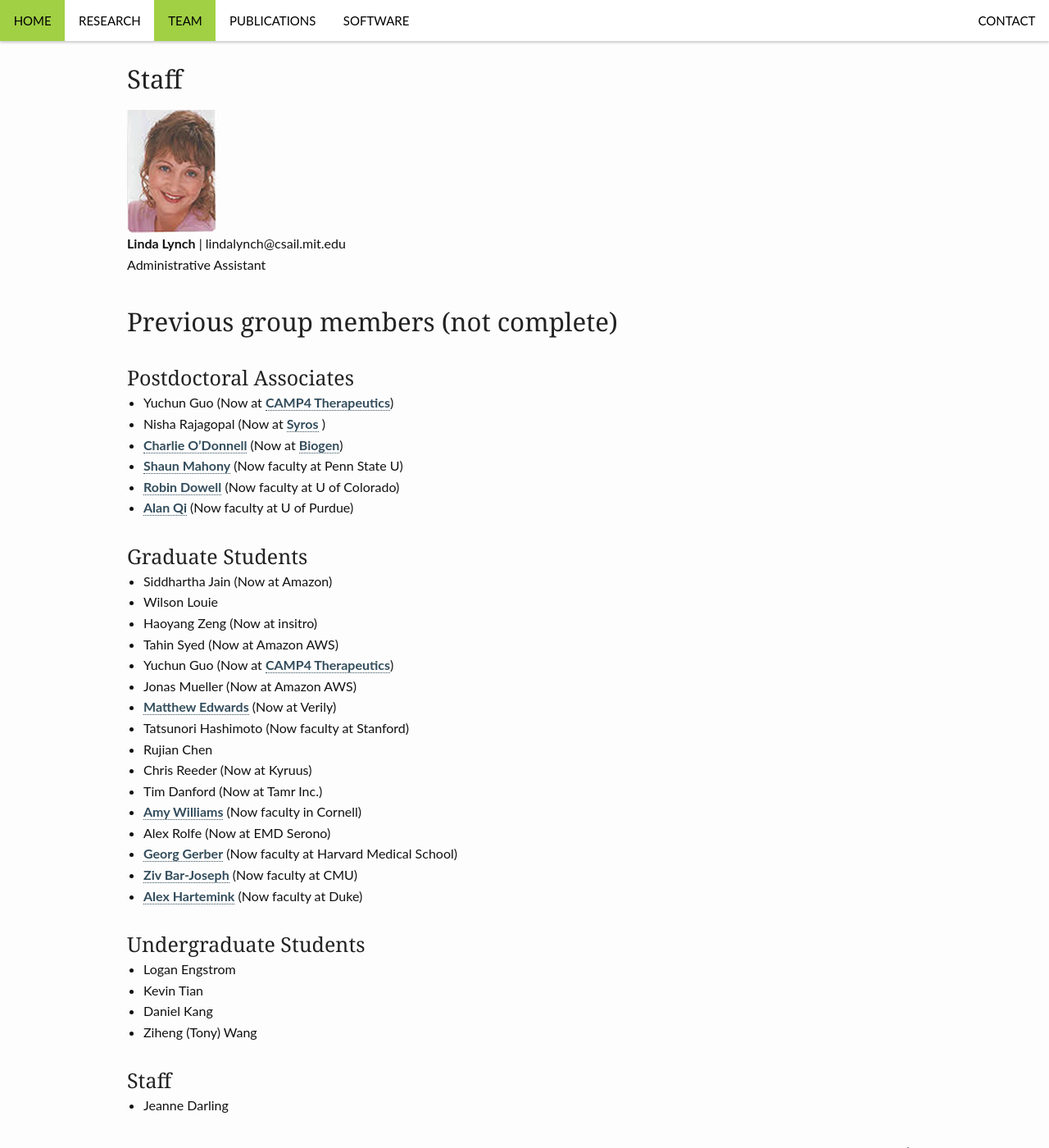
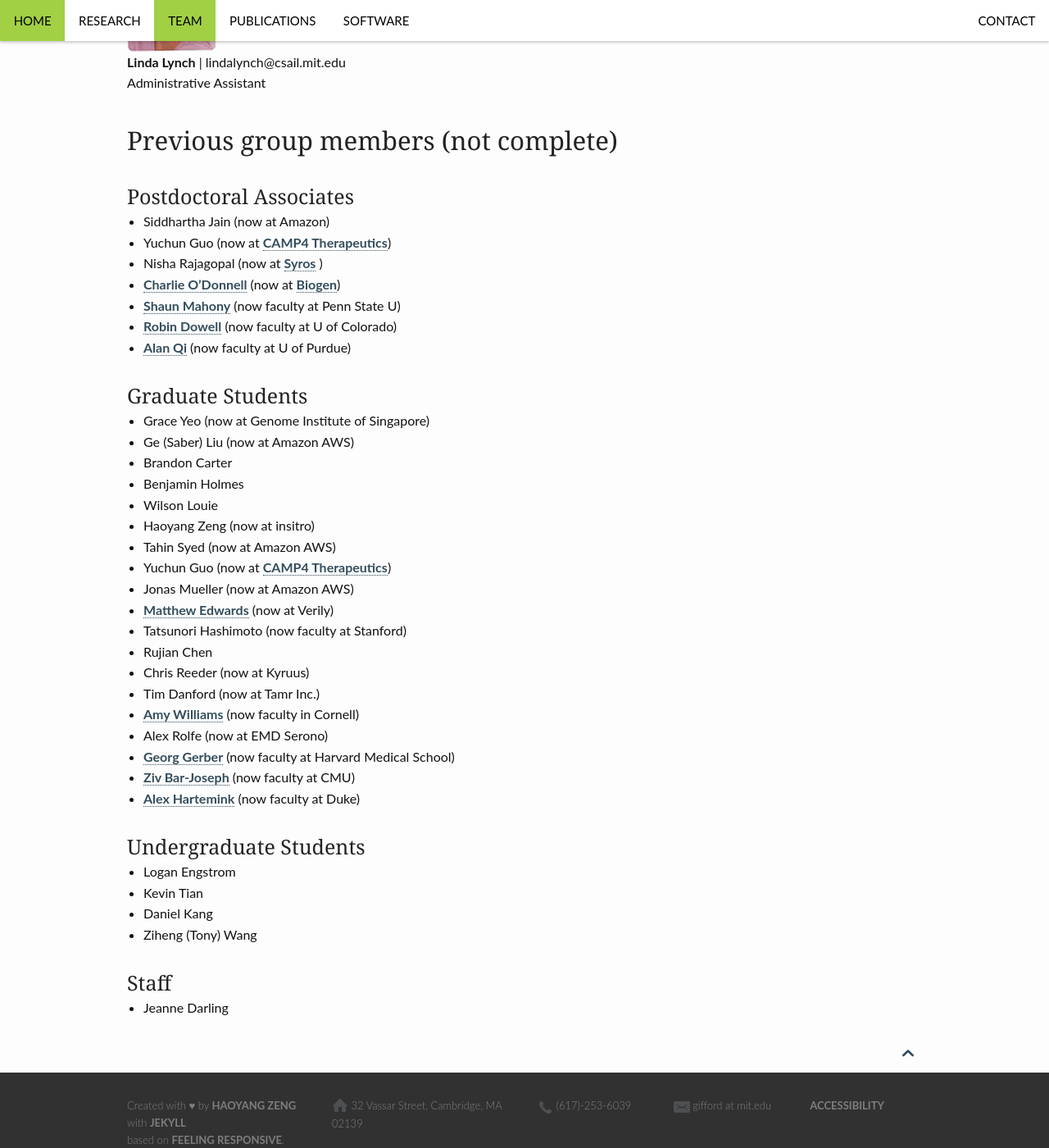
Before and after one commit to gifford-lab/gifford-lab.github.io, a Jekyll site: the page built from pages/team.md, in a window 1280 px wide and 1400 px high, scrolled down 1663 px. Shown: the whole window at 82% size. Built offline with Jekyll 4.4.1, drawn with Linux system fonts in a browser that asks for light colours; some of the changed text lies outside the part shown.

Commit message:
Update team page

```diff
--- a/pages/team.md
+++ b/pages/team.md
@@ -11,30 +11,34 @@ permalink: "/team/"
 ## Previous group members (not complete)
 
 ### Postdoctoral Associates
-+ Yuchun Guo (Now at [CAMP4 Therapeutics](https://www.camp4tx.com/))
-+ Nisha Rajagopal (Now at [Syros](https://www.syros.com/) )
-+ [Charlie O'Donnell](http://www.codonnell.org/) (Now at [Biogen](https://www.biogen.com/))
-+ [Shaun Mahony](https://mahonylab.org/) (Now faculty at Penn State U)
-+ [Robin Dowell](https://dowell.colorado.edu/index.html) (Now faculty at U of Colorado)
-+ [Alan Qi](https://www.cs.purdue.edu/homes/alanqi/index.htm) (Now faculty at U of Purdue)
++ Siddhartha Jain (now at Amazon)
++ Yuchun Guo (now at [CAMP4 Therapeutics](https://www.camp4tx.com/))
++ Nisha Rajagopal (now at [Syros](https://www.syros.com/) )
++ [Charlie O'Donnell](http://www.codonnell.org/) (now at [Biogen](https://www.biogen.com/))
++ [Shaun Mahony](https://mahonylab.org/) (now faculty at Penn State U)
++ [Robin Dowell](https://dowell.colorado.edu/index.html) (now faculty at U of Colorado)
++ [Alan Qi](https://www.cs.purdue.edu/homes/alanqi/index.htm) (now faculty at U of Purdue)
 
 ### Graduate Students
-+ Siddhartha Jain (Now at Amazon)
++ Grace Yeo (now at Genome Institute of Singapore)
++ Ge (Saber) Liu (now at Amazon AWS)
++ Brandon Carter
++ Benjamin Holmes
 + Wilson Louie
-+ Haoyang Zeng (Now at insitro)
-+ Tahin Syed (Now at Amazon AWS)
-+ Yuchun Guo (Now at [CAMP4 Therapeutics](https://www.camp4tx.com/))
-+ Jonas Mueller (Now at Amazon AWS)
-+ [Matthew Edwards](http://www.mdedwards.org/) (Now at Verily)
-+ Tatsunori Hashimoto (Now faculty at Stanford)
++ Haoyang Zeng (now at insitro)
++ Tahin Syed (now at Amazon AWS)
++ Yuchun Guo (now at [CAMP4 Therapeutics](https://www.camp4tx.com/))
++ Jonas Mueller (now at Amazon AWS)
++ [Matthew Edwards](http://www.mdedwards.org/) (now at Verily)
++ Tatsunori Hashimoto (now faculty at Stanford)
 + Rujian Chen
-+ Chris Reeder (Now at Kyruus)
-+ Tim Danford (Now at Tamr Inc.)
-+ [Amy Williams](http://williamslab.bscb.cornell.edu/) (Now faculty in Cornell)
-+ Alex Rolfe (Now at EMD Serono)
-+ [Georg Gerber](https://sites.google.com/a/clinpath.bwh.harvard.edu/gerberlab/home) (Now faculty at Harvard Medical School)
-+ [Ziv Bar-Joseph](https://www.cs.cmu.edu/~zivbj/) (Now faculty at CMU)
-+ [Alex Hartemink](https://users.cs.duke.edu/~amink/) (Now faculty at Duke)
++ Chris Reeder (now at Kyruus)
++ Tim Danford (now at Tamr Inc.)
++ [Amy Williams](http://williamslab.bscb.cornell.edu/) (now faculty in Cornell)
++ Alex Rolfe (now at EMD Serono)
++ [Georg Gerber](https://sites.google.com/a/clinpath.bwh.harvard.edu/gerberlab/home) (now faculty at Harvard Medical School)
++ [Ziv Bar-Joseph](https://www.cs.cmu.edu/~zivbj/) (now faculty at CMU)
++ [Alex Hartemink](https://users.cs.duke.edu/~amink/) (now faculty at Duke)
 
 ### Undergraduate Students
 + Logan Engstrom
```
Also changed, not shown: collections/_team/Ben.md (deleted, +0 -10 lines), collections/_team/Brandon.md (deleted, +0 -10 lines), collections/_team/Grace.md (deleted, +0 -10 lines), collections/_team/Saber.md (deleted, +0 -10 lines).
